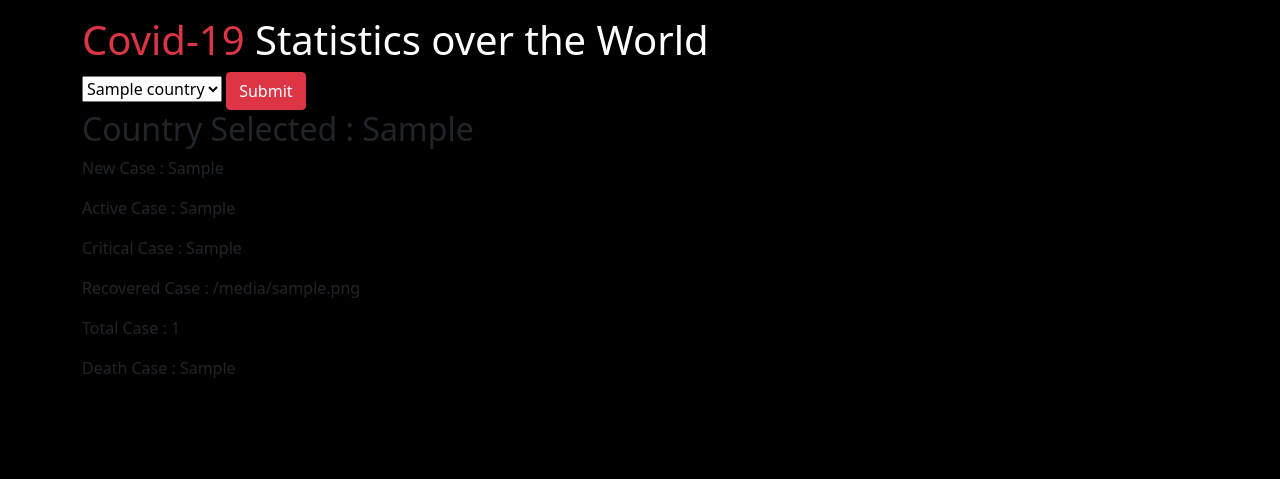
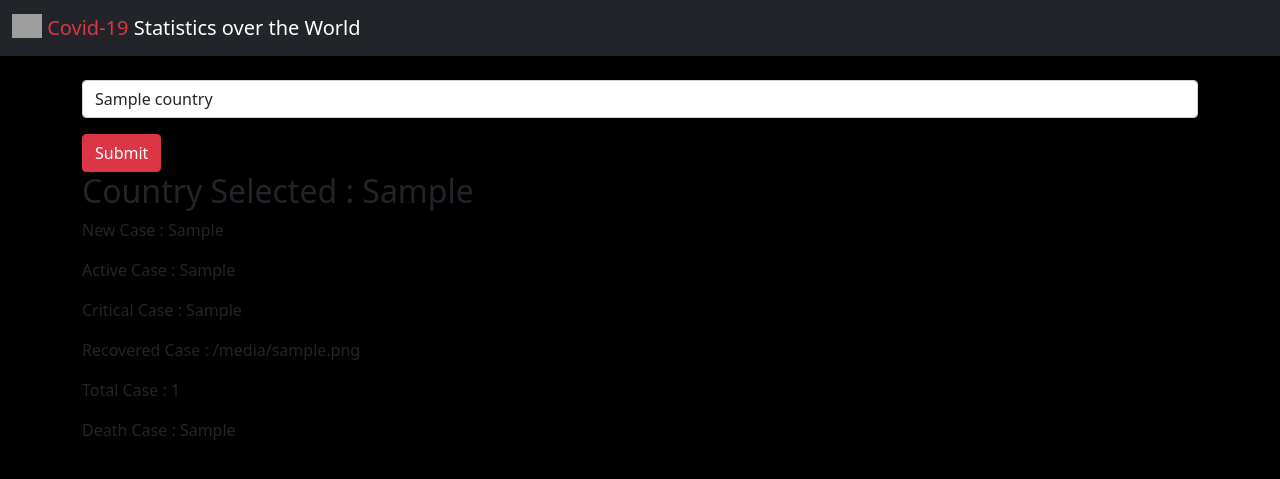
Before and after one commit to fitsumcs/Covid19_Tracker, a Django app: template templates/hello.html in a window 1280 px wide. Shown: the top 479 px of the page. Run offline with Django 3.2, Linux system fonts and the light colour scheme; the template is opened without the code that fills it: most values are stand-ins (such as "Sample title", 1, 10 or a date in 2020); grey boxes are pictures that could not be loaded.

Commit message:
applying bootstrap css #2

```diff
--- a/templates/hello.html
+++ b/templates/hello.html
@@ -20,21 +20,34 @@
 
   <body>
 
+    <nav class="navbar navbar-dark bg-dark">
+      <div class="container-fluid">
+        <a class="navbar-brand" href="#">
+          <img src="https://rapidapi-prod-collections.s3.amazonaws.com/1934d868-b8b9-40bf-a3a0-a978f007f89d.png" alt="" width="30" height="24" class="d-inline-block align-text-top">
+          <span class="text-danger">Covid-19</span>  Statistics over the World
+        </a>
+      </div>
+    </nav>
+    <div class="container mt-4 mr-0">
 
-    <div class="container mt-3 ">
-     <h1 class="text-white">
-      <span class="text-danger">Covid-19</span>  Statistics over the World
-     </h1>
+      <div class="row">
+        <div class="col-md-6">
 
+        </div>
+        <div class="col-md-12">
           <form action="" method="post">
             {% csrf_token %}
-        <select name="countries" id="countries">
+            <select class="form-control mb-3" name="countries" id="countries">
               {% for country in countryList %}
               <option value="{{ country }}">{{ country }}</option>
               {% endfor %}
             </select>
             <input  class="btn btn-danger" type="submit" value="Submit">
           </form>
+        </div>
+
+      </div>
+
 
       <h2>
         Country Selected : {{selectedCountry}}
```
Lines whose indentation alone changed are shown as unchanged.
